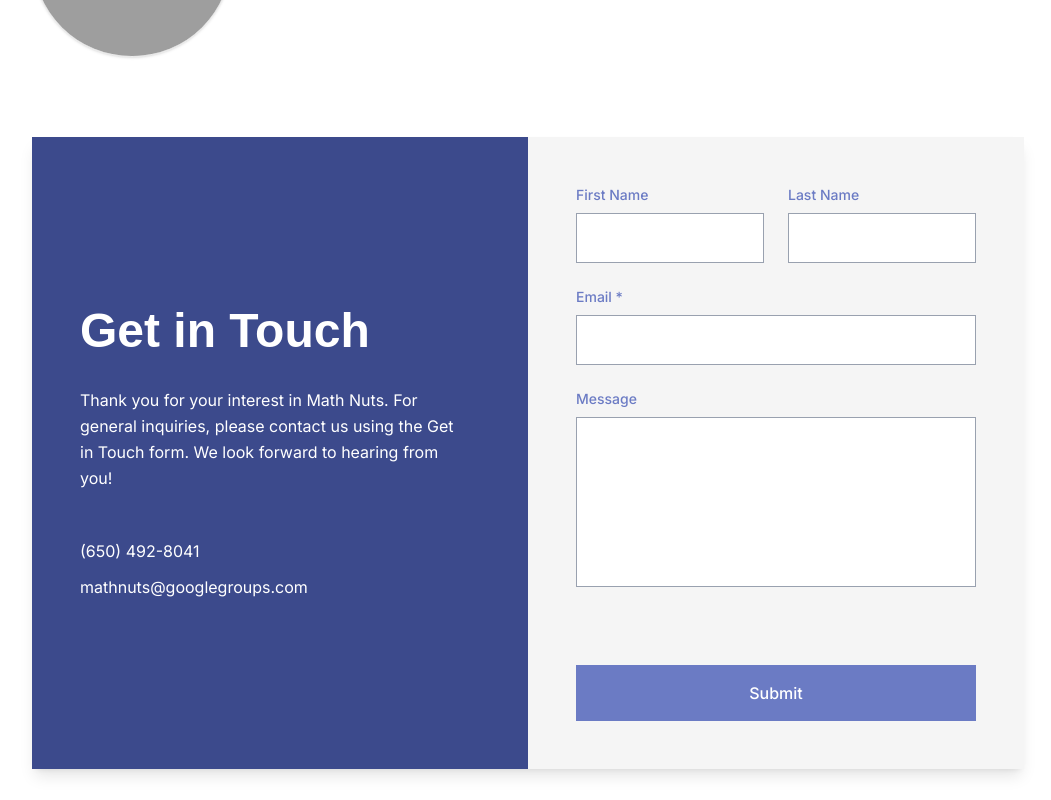
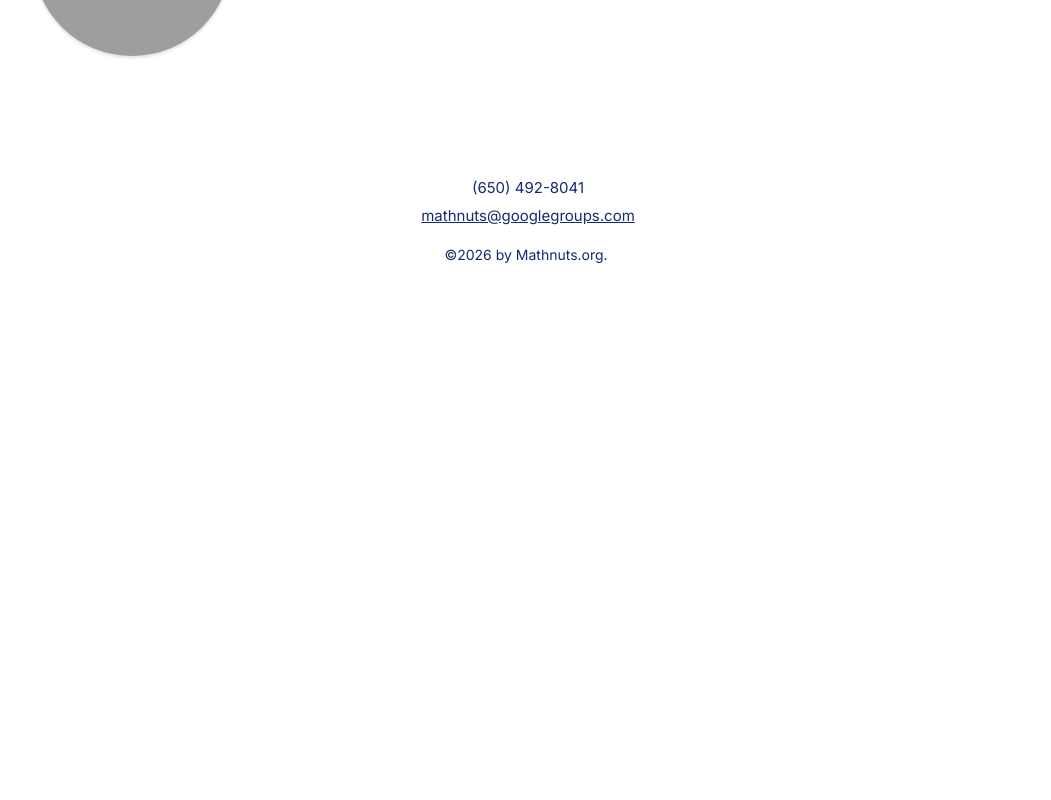
Before and after one commit to MathNutsWebHost/MathNuts-Clone, a Next.js app: page / in a window 1280 px wide. Shown: the part 4840-5640 px from the top of the page, without its empty margins (112-1163 px from the left). After the commit the page ends 5139 px from the top, so only its background shows below. Built offline with nearby package versions, Linux system fonts and the light colour scheme; grey boxes are pictures that could not be loaded.

Commit message:
remove "Get in Touch" section and clean up unused code
Co-authored-by: MathNutsWebHost <225716290+MathNutsWebHost@users.noreply.github.com>

```diff
--- a/app/page.tsx
+++ b/app/page.tsx
@@ -1,10 +1,5 @@
-"use client"
-
-import type React from "react"
-
 import Image from "next/image"
 import Link from "next/link"
-import { useState } from "react"
 import { inter, oswald } from "@/lib/fonts"
 import { Lead, SectionTitle } from "@/components/section"
 import { Button } from "@/components/ui/button"
@@ -12,39 +7,6 @@ import { SiteHeader } from "@/components/site-header"
 import { SiteFooter } from "@/components/site-footer"
 
 export default function Page() {
-  const [isSubmitting, setIsSubmitting] = useState(false)
-  const [success, setSuccess] = useState<string | null>(null)
-  const [error, setError] = useState<string | null>(null)
-
-  async function handleContactSubmit(e: React.FormEvent<HTMLFormElement>) {
-    e.preventDefault()
-    setSuccess(null)
-    setError(null)
-    setIsSubmitting(true)
-
-    try {
-      const formEl = e.currentTarget
-      const fd = new FormData(formEl)
-
-      const res = await fetch("/api/contact/submit", {
-        method: "POST",
-        body: fd,
-      })
-
-      if (!res.ok) {
-        const data = await res.json().catch(() => ({}))
-        throw new Error(data?.error || "Failed to send message")
-      }
-
-      setSuccess("Thank you for your message! We'll get back to you soon.")
-      formEl.reset()
-    } catch (err: any) {
-      setError(err.message || "Something went wrong. Please try again.")
-    } finally {
-      setIsSubmitting(false)
-    }
-  }
-
   return (
     <div className={`${inter.className}`}>
       <SiteHeader />
@@ -313,83 +275,6 @@ export default function Page() {
           </div>
         </div>
 
-        {/* Get in Touch Section */}
-        <section className="mt-20 mb-12">
-          <div className="grid grid-cols-1 lg:grid-cols-2 min-h-[400px] shadow-lg">
-            {/* Left side - Contact Info */}
-            <div className="bg-[#3c4a8c] text-white p-8 lg:p-12 flex flex-col justify-center">
-              <h2 className="text-4xl lg:text-5xl font-bold mb-8" style={{ fontFamily: "Arial, sans-serif" }}>
-                Get in Touch
-              </h2>
-              <p className="text-base leading-relaxed mb-12 max-w-sm">
-                Thank you for your interest in Math Nuts. For general inquiries, please contact us using the Get in
-                Touch form. We look forward to hearing from you!
-              </p>
-              <div className="space-y-3">
-                <p className="text-base">(650) 492-8041</p>
-                <p className="text-base">mathnuts@googlegroups.com</p>
-              </div>
-            </div>
-
-            {/* Right side - Contact Form */}
-            <div className="bg-[#f5f5f5] p-8 lg:p-12 flex flex-col justify-center">
-              <form className="space-y-6" onSubmit={handleContactSubmit}>
-                <div className="grid grid-cols-1 md:grid-cols-2 gap-6">
-                  <div>
-                    <label className="block text-sm text-[#6b7bc4] mb-2 font-medium">First Name</label>
-                    <input
-                      type="text"
-                      name="firstName"
-                      className="w-full px-3 py-3 border border-gray-400 bg-white focus:outline-none focus:border-[#3c4a8c] transition-colors"
-                    />
-                  </div>
-                  <div>
-                    <label className="block text-sm text-[#6b7bc4] mb-2 font-medium">Last Name</label>
-                    <input
-                      type="text"
-                      name="lastName"
-                      className="w-full px-3 py-3 border border-gray-400 bg-white focus:outline-none focus:border-[#3c4a8c] transition-colors"
-                    />
-                  </div>
-                </div>
-
-                <div>
-                  <label className="block text-sm text-[#6b7bc4] mb-2 font-medium">Email *</label>
-                  <input
-                    type="email"
-                    name="email"
-                    required
-                    className="w-full px-3 py-3 border border-gray-400 bg-white focus:outline-none focus:border-[#3c4a8c] transition-colors"
-                  />
-                </div>
-
-                <div>
-                  <label className="block text-sm text-[#6b7bc4] mb-2 font-medium">Message</label>
-                  <textarea
-                    name="message"
-                    rows={6}
-                    className="w-full px-3 py-3 border border-gray-400 bg-white focus:outline-none focus:border-[#3c4a8c] resize-none transition-colors"
-                  />
-                </div>
-
-                {/* Status messages */}
-                <div className="min-h-[24px]" aria-live="polite">
-                  {success && <p className="text-green-600 text-sm">{success}</p>}
-                  {error && <p className="text-red-600 text-sm">{error}</p>}
-                </div>
-
-                <button
-                  type="submit"
-                  disabled={isSubmitting}
-                  className="w-full py-4 bg-[#6b7bc4] hover:bg-[#5a6bb3] disabled:opacity-50 disabled:cursor-not-allowed text-white font-medium transition-colors text-base"
-                >
-                  {isSubmitting ? "Sending..." : "Submit"}
-                </button>
-              </form>
-            </div>
-          </div>
-        </section>
-
         <div className="mb-20" />
       </main>
 
```
